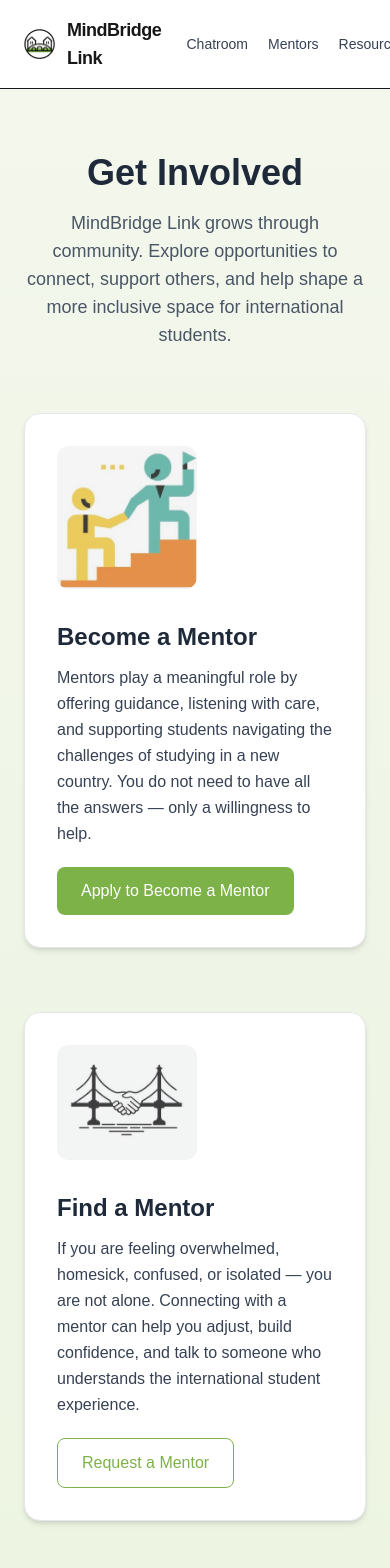
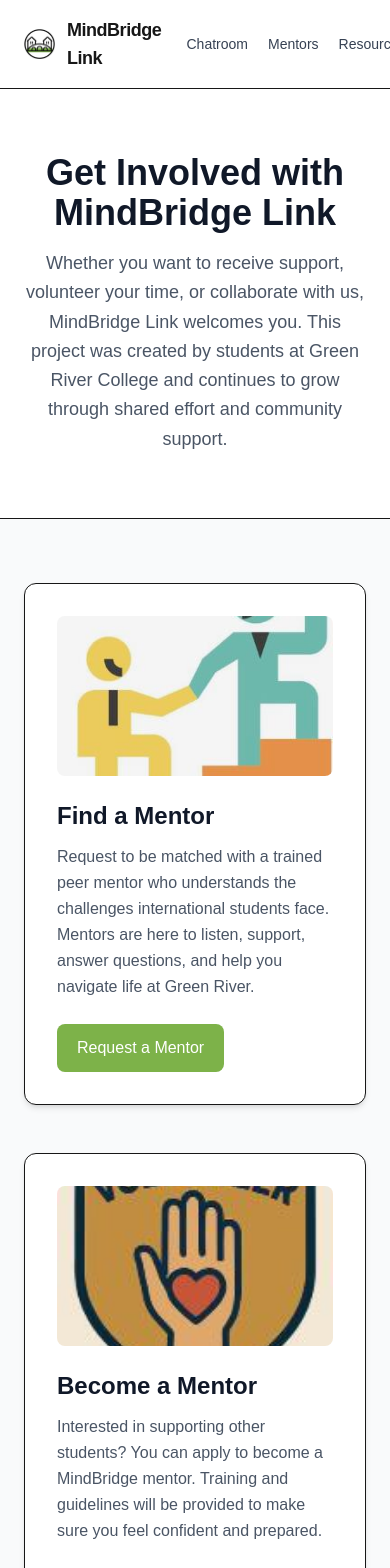
Before and after one commit to 0j0byte/Mindbridge-Link, a Next.js app: page /get-involved in a window 390 px wide. Shown: the top 1568 px of the page. Built offline with nearby package versions, Linux system fonts and the light colour scheme.

Commit message:
Updated pages

```diff
--- a/app/get-involved/page.tsx
+++ b/app/get-involved/page.tsx
@@ -1,141 +1,116 @@
-"use client";
-
-import Image from "next/image";
-
 export default function GetInvolvedPage() {
   return (
-    <div className="min-h-screen bg-gradient-to-b from-[#f3f7ec] to-[#e7f2d9] py-16 px-6">
+    <div className="min-h-screen bg-gray-50 pb-20">
+      {/* HEADER */}
+      <header className="text-center py-16 px-6 bg-white border-b">
+        <h1 className="text-4xl font-bold text-gray-900">
+          Get Involved with MindBridge Link
+        </h1>
+        <p className="mt-4 text-gray-600 max-w-2xl mx-auto text-lg leading-relaxed">
+          Whether you want to receive support, volunteer your time, or
+          collaborate with us, MindBridge Link welcomes you. This project was
+          created by students at Green River College and continues to grow
+          through shared effort and community support.
+        </p>
+      </header>
 
-      {/* HEADER */}
-      <div className="max-w-4xl mx-auto text-center mb-16">
-        <h1 className="text-4xl font-bold text-gray-800">Get Involved</h1>
-        <p className="mt-4 text-lg text-gray-600">
-          MindBridge Link grows through community. Explore opportunities to connect, support others, and help shape a more inclusive space for international students.
+      {/* MAIN GRID */}
+      <section className="max-w-6xl mx-auto mt-16 px-6 grid gap-12 md:grid-cols-3">
+        {/* Card 1 */}
+        <div className="bg-white rounded-xl shadow-md p-8 border">
+          <img
+            src="/mentor_help.jpeg"
+            alt="Find a Mentor"
+            className="w-full h-40 object-cover rounded-lg mb-6"
+          />
+          <h2 className="text-2xl font-semibold text-gray-900 mb-3">
+            Find a Mentor
+          </h2>
+          <p className="text-gray-600 leading-relaxed mb-6">
+            Request to be matched with a trained peer mentor who understands the
+            challenges international students face. Mentors are here to listen,
+            support, answer questions, and help you navigate life at Green River.
           </p>
+          <a
+            href="https://docs.google.com/forms/d/e/1FAIpQLSd0P7o4BpiqXHF61V5nyZvatrFyFduusxnvQCF7SEvoNLwjRA/viewform?usp=publish-editor"
+            target="_blank"
+            className="inline-block px-5 py-3 bg-[#7db249] text-white rounded-lg font-medium hover:bg-[#6da545] transition"
+          >
+            Request a Mentor
+          </a>
         </div>
 
-      {/* MAIN CONTENT */}
-      <div className="max-w-5xl mx-auto space-y-16">
+        {/* Card 2 */}
+        <div className="bg-white rounded-xl shadow-md p-8 border">
+          <img
+            src="/volunteer_badge.jpeg"
+            alt="Become a Mentor"
+            className="w-full h-40 object-cover rounded-lg mb-6"
+          />
+          <h2 className="text-2xl font-semibold text-gray-900 mb-3">
+            Become a Mentor
+          </h2>
+          <p className="text-gray-600 leading-relaxed mb-6">
+            Interested in supporting other students? You can apply to become a
+            MindBridge mentor. Training and guidelines will be provided to make
+            sure you feel confident and prepared.
+          </p>
+          <a
+            href="https://docs.google.com/forms/d/e/1FAIpQLScItrJ8-Ax-ceeUrve0Kzl69hG-81qS0Zx-RQMGuzI7MhW5zg/viewform?usp=publish-editor"
+            target="_blank"
+            className="inline-block px-5 py-3 bg-[#7db249] text-white rounded-lg font-medium hover:bg-[#6da545] transition"
+          >
+            Apply to Mentor
+          </a>
+        </div>
 
-        {/* SECTION 1: Join as a Mentor */}
-        <section className="bg-white rounded-2xl p-8 shadow-md border border-gray-200 flex flex-col md:flex-row gap-8 items-start">
-          <Image
-            src="/mentor_help.jpeg"
-            width={140}
-            height={140}
-            alt=""
-            className="rounded-xl object-cover"
+        {/* Card 3 */}
+        <div className="bg-white rounded-xl shadow-md p-8 border">
+          <img
+            src="/handshake_icon.jpeg"
+            alt="Partner with Us"
+            className="w-full h-40 object-cover rounded-lg mb-6"
           />
-
-          <div className="flex-1">
-            <h2 className="text-2xl font-semibold text-gray-800">Become a Mentor</h2>
-            <p className="mt-3 text-gray-700 leading-relaxed">
-              Mentors play a meaningful role by offering guidance, listening with care, and supporting students
-              navigating the challenges of studying in a new country. You do not need to have all the answers — only a willingness to help.
+          <h2 className="text-2xl font-semibold text-gray-900 mb-3">
+            Partner with Us
+          </h2>
+          <p className="text-gray-600 leading-relaxed mb-6">
+            If you are an organization, program, or community member who would
+            like to collaborate, we welcome partnerships that expand access to
+            culturally responsive support.
           </p>
-
           <a
-              href="https://docs.google.com/forms/d/e/1FAIpQLScItrJ8-Ax-ceeUrve0Kzl69hG-81qS0Zx-RQMGuzI7MhW5zg/viewform"
+            href="https://docs.google.com/forms/d/e/1FAIpQLSdHfOQGBkt-hwj22ihbcVneW6ulwthvNTcd9Hg36tXNXPChQQ/viewform?usp=dialog"
             target="_blank"
-              className="inline-block mt-5 px-6 py-3 bg-[#7db249] text-white rounded-lg font-medium hover:bg-[#6aa03e] transition"
+            className="inline-block px-5 py-3 bg-[#7db249] text-white rounded-lg font-medium hover:bg-[#6da545] transition"
           >
-              Apply to Become a Mentor
+            Partnership Form
           </a>
         </div>
       </section>
 
-        {/* SECTION 2: Request a Mentor */}
-        <section className="bg-white rounded-2xl p-8 shadow-md border border-gray-200 flex flex-col md:flex-row gap-8 items-start">
-          <Image
-            src="/bridge_handshake.jpeg"
-            width={140}
-            height={140}
-            alt=""
-            className="rounded-xl object-cover"
-          />
+      {/* FOOTER */}
+      <footer className="mt-24 text-center text-gray-600 text-sm">
+        <p>MindBridge Link · Created by Students at Green River College</p>
 
-          <div className="flex-1">
-            <h2 className="text-2xl font-semibold text-gray-800">Find a Mentor</h2>
-            <p className="mt-3 text-gray-700 leading-relaxed">
-              If you are feeling overwhelmed, homesick, confused, or isolated — you are not alone. Connecting with a mentor can help you adjust, build confidence, and talk to someone who understands the international student experience.
-            </p>
-
+        <div className="mt-4 flex justify-center gap-6 text-gray-600">
+          <a href="/" className="hover:text-gray-900">Home</a>
+          <a href="/chat" className="hover:text-gray-900">Chatroom</a>
+          <a href="/mentors" className="hover:text-gray-900">Mentors</a>
+          <a href="/resources" className="hover:text-gray-900">Resources</a>
           <a
-              href="https://docs.google.com/forms/d/e/1FAIpQLSd0P7o4BpiqXHF61V5nyZvatrFyFduusxnvQCF7SEvoNLwjRA/viewform?usp=publish-editor"
+            href="https://www.instagram.com/mindbridge.greenriver"
             target="_blank"
-              className="inline-block mt-5 px-6 py-3 border border-[#7db249] text-[#7db249] rounded-lg font-medium hover:bg-green-50 transition"
+            className="hover:text-gray-900"
           >
-              Request a Mentor
+            Instagram
           </a>
-          </div>
-        </section>
-
-        {/* SECTION 3: Volunteer / Partner */}
-        <section className="bg-white rounded-2xl p-8 shadow-md border border-gray-200 flex flex-col md:flex-row gap-8 items-start">
-          <Image
-            src="/volunteer_badge.jpeg"
-            width={140}
-            height={140}
-            alt=""
-            className="rounded-xl object-cover"
-          />
-
-          <div className="flex-1">
-            <h2 className="text-2xl font-semibold text-gray-800">Partner With Us</h2>
-            <p className="mt-3 text-gray-700 leading-relaxed">
-              We collaborate with student organizations, cultural clubs, counselors, and academic departments
-              to expand support for international students. If your group shares our mission, we would love to connect.
-            </p>
-
-            <a
-              href="https://docs.google.com/forms/d/e/1FAIpQLSdHfOQGBkt-hwj22ihbcVneW6ulwthvNTcd9Hg36tXNXPChQQ/viewform?usp=dialog"
-              target="_blank"
-              className="inline-block mt-5 px-6 py-3 border border-[#7db249] text-[#7db249] rounded-lg font-medium hover:bg-green-50 transition"
-            >
-              Partnership Inquiry Form
-            </a>
-          </div>
-        </section>
-
-        {/* SECTION 4: Feedback */}
-        <section className="bg-white rounded-2xl p-8 shadow-md border border-gray-200 flex flex-col md:flex-row gap-8 items-start">
-          <Image
-            src="/group_discussion.jpeg"
-            width={140}
-            height={140}
-            alt=""
-            className="rounded-xl object-cover"
-          />
-
-          <div className="flex-1">
-            <h2 className="text-2xl font-semibold text-gray-800">Share Your Feedback</h2>
-            <p className="mt-3 text-gray-700 leading-relaxed">
-              MindBridge Link is shaped by the voices of the students who use it. If you have suggestions, ideas,
-              or needs that we can better support, please share. Your feedback directly improves our work.
-            </p>
-
           <a
             href="https://docs.google.com/forms/d/e/1FAIpQLScDyXkvA6LkpaoUPEWkutZpzO4y7J-v2gMga_Ycs-6rj8Wvsw/viewform?usp=dialog"
             target="_blank"
-              className="inline-block mt-5 px-6 py-3 border border-gray-300 text-gray-700 rounded-lg font-medium hover:bg-gray-50 transition"
+            className="hover:text-gray-900"
           >
-              Open Feedback Form
-            </a>
-          </div>
-        </section>
-
-      </div>
-
-      {/* FOOTER */}
-      <footer className="mt-24 border-t pt-10 pb-6 text-center text-gray-600">
-        <p>MindBridge Link — Created by Students at Green River College</p>
-        <div className="mt-2 flex justify-center gap-6">
-          <a href="/" className="text-[#7db249] hover:underline">Home</a>
-          <a href="/chat" className="text-[#7db249] hover:underline">Chatroom</a>
-          <a href="/resources" className="text-[#7db249] hover:underline">Resources</a>
-          <a href="/mentors" className="text-[#7db249] hover:underline">Mentors</a>
-          <a href="https://www.instagram.com/mindbridge.greenriver" target="_blank" className="text-[#7db249] hover:underline">
-            Instagram
+            Feedback
           </a>
         </div>
       </footer>
--- a/app/resources/page.tsx
+++ b/app/resources/page.tsx
@@ -1,179 +1,191 @@
-"use client";
-
-import Image from "next/image";
-
 export default function ResourcesPage() {
   return (
-    <div className="min-h-screen bg-gradient-to-b from-[#f3f7ec] to-[#e7f2d9] py-16 px-6">
+    <div className="min-h-screen bg-gray-50 pb-20">
+      {/* HEADER */}
+      <header className="text-center py-16 px-6 bg-white border-b">
+        <h1 className="text-4xl font-bold text-gray-900">Resources</h1>
+        <p className="mt-4 text-gray-600 max-w-2xl mx-auto text-lg leading-relaxed">
+          These resources are designed specifically with international students
+          in mind. Many students face challenges around mental health, academic
+          pressure, cultural adjustment, and homesickness. You are not alone,
+          and help is available.
+        </p>
+      </header>
 
-      {/* HEADER */}
-      <div className="max-w-4xl mx-auto text-center mb-16">
-        <h1 className="text-4xl font-bold text-gray-800">Resources for International Students</h1>
-        <p className="mt-4 text-lg text-gray-600">
-          Support designed to meet the emotional, academic, and cultural needs of international students.
-        </p>
-      </div>
-
-      <div className="max-w-5xl mx-auto space-y-16">
-
-        {/* STUDY HIGHLIGHT */}
-        <section className="bg-white rounded-2xl p-8 shadow-md border border-gray-200">
-          <h2 className="text-2xl font-semibold text-gray-800 flex items-center gap-3">
-            <Image src="/mentor_help.jpeg" width={40} height={40} alt="" className="rounded-md" />
-            Mental Health Context
-          </h2>
-
-          <p className="mt-4 text-gray-700 leading-relaxed">
-            Research from the National Institutes of Health (2024) found that international students
-            experience higher rates of suicide attempts compared to domestic students. This is often
-            connected to cultural stigma, separation from family, academic pressure, and difficulty accessing familiar support systems.
+      {/* SECTION 1: Key Study */}
+      <section className="max-w-4xl mx-auto mt-16 px-6">
+        <h2 className="text-2xl font-semibold text-gray-900 mb-4">
+          Understanding International Student Mental Health
+        </h2>
+        <div className="bg-white border rounded-xl p-6 shadow-sm">
+          <p className="text-gray-700 leading-relaxed">
+            A recent peer-reviewed study found that international students
+            attempt suicide at significantly higher rates than domestic students
+            in the United States. This highlights the importance of culturally
+            responsive support services that meet students where they are.
           </p>
-
-          <p className="mt-3 text-gray-700">
-            Because of this, culturally responsive resources are essential—not optional. The following
-            list includes support options that international students can access confidentially and safely.
-          </p>
-
           <a
             href="https://pmc.ncbi.nlm.nih.gov/articles/PMC10973160/"
             target="_blank"
-            className="inline-block mt-4 text-[#7db249] underline hover:text-[#587a32]"
+            className="mt-4 inline-block text-[#7db249] font-medium hover:underline"
           >
-            View full study
+            Read the full study
           </a>
-        </section>
+        </div>
+      </section>
 
-        {/* CRISIS SECTION */}
-        <section>
-          <h2 className="text-2xl font-bold text-gray-800 mb-6">Crisis Support</h2>
+      {/* SECTION 2: Green River Resources */}
+      <section className="max-w-4xl mx-auto mt-20 px-6">
+        <h2 className="text-2xl font-semibold text-gray-900 mb-4">
+          Support at Green River College
+        </h2>
 
-          <div className="grid md:grid-cols-3 gap-6">
+        <div className="grid md:grid-cols-2 gap-8">
+          {/* Counseling */}
+          <div className="bg-white border rounded-xl p-6 shadow-sm">
+            <h3 className="text-xl font-semibold text-gray-900">Counseling Services</h3>
+            <p className="text-gray-600 leading-relaxed mt-2">
+              Free, confidential counseling for students. Support is available
+              for stress, anxiety, cultural adjustment, and more.
+            </p>
+            <a
+              href="https://www.greenriver.edu/students/counseling-services/"
+              target="_blank"
+              className="mt-4 inline-block text-[#7db249] hover:underline"
+            >
+              Visit Counseling Services
+            </a>
+          </div>
 
-            <div className="bg-white rounded-2xl p-6 shadow border">
-              <h3 className="font-semibold text-lg text-gray-800">U.S. Crisis Lifeline</h3>
-              <p className="text-gray-600 mt-2">Call 988 from any U.S. phone.</p>
-              <p className="text-gray-600">Available 24/7.</p>
-            </div>
+          {/* International Advising */}
+          <div className="bg-white border rounded-xl p-6 shadow-sm">
+            <h3 className="text-xl font-semibold text-gray-900">International Student Advising</h3>
+            <p className="text-gray-600 leading-relaxed mt-2">
+              Advisers can help with immigration questions, paperwork, academic
+              planning, cultural adjustment, and emergency situations.
+            </p>
+            <a
+              href="https://www.greenriver.edu/international/"
+              target="_blank"
+              className="mt-4 inline-block text-[#7db249] hover:underline"
+            >
+              Visit International Programs
+            </a>
+          </div>
 
-            <div className="bg-white rounded-2xl p-6 shadow border">
-              <h3 className="font-semibold text-lg text-gray-800">Crisis Text Line</h3>
-              <p className="text-gray-600 mt-2">Text HOME to 741741 for support.</p>
-              <p className="text-gray-600">Confidential and available 24/7.</p>
-            </div>
+          {/* Crisis Line */}
+          <div className="bg-white border rounded-xl p-6 shadow-sm">
+            <h3 className="text-xl font-semibold text-gray-900">24/7 Crisis Line</h3>
+            <p className="text-gray-600 leading-relaxed mt-2">
+              If you or someone you know is in immediate crisis, you can call
+              King County Crisis Line for urgent support at any time.
+            </p>
+            <p className="mt-2 text-gray-900 font-semibold">
+              Phone: 866-427-4747
+            </p>
+          </div>
 
-            <div className="bg-white rounded-2xl p-6 shadow border">
-              <h3 className="font-semibold text-lg text-gray-800">International Hotlines</h3>
-              <a
-                href="https://www.opencounseling.com/suicide-hotlines"
-                target="_blank"
-                className="text-[#7db249] underline text-sm mt-2 inline-block"
-              >
-                Search by country
-              </a>
-            </div>
+          {/* Campus Safety */}
+          <div className="bg-white border rounded-xl p-6 shadow-sm">
+            <h3 className="text-xl font-semibold text-gray-900">Campus Safety</h3>
+            <p className="text-gray-600 leading-relaxed mt-2">
+              For emergencies on campus, contact Campus Safety. They can assist
+              with well-being checks, safety concerns, and urgent support.
+            </p>
+            <p className="mt-2 text-gray-900 font-semibold">
+              Phone: 253-288-3350
+            </p>
+          </div>
+        </div>
+      </section>
 
+      {/* SECTION 3: External Culturally Responsive Supports */}
+      <section className="max-w-4xl mx-auto mt-20 px-6">
+        <h2 className="text-2xl font-semibold text-gray-900 mb-4">
+          Culturally Responsive Online Support
+        </h2>
+
+        <div className="grid md:grid-cols-2 gap-8">
+          <div className="bg-white border rounded-xl p-6 shadow-sm">
+            <h3 className="text-xl font-semibold text-gray-900">7 Cups</h3>
+            <p className="text-gray-600 mt-2 leading-relaxed">
+              Free, anonymous online emotional support. Students can talk with
+              trained listeners who understand cultural and adjustment stress.
+            </p>
+            <a
+              href="https://www.7cups.com"
+              target="_blank"
+              className="mt-4 inline-block text-[#7db249] hover:underline"
+            >
+              Visit 7 Cups
+            </a>
           </div>
-        </section>
 
-        {/* TALK TO SOMEONE */}
-        <section>
-          <h2 className="text-2xl font-bold text-gray-800 mb-6">Talk to Someone</h2>
+          <div className="bg-white border rounded-xl p-6 shadow-sm">
+            <h3 className="text-xl font-semibold text-gray-900">The Steve Fund</h3>
+            <p className="text-gray-600 mt-2 leading-relaxed">
+              The nation’s leading nonprofit focused on the mental health of
+              students of color. Offers culturally grounded support and education.
+            </p>
+            <a
+              href="https://www.stevefund.org"
+              target="_blank"
+              className="mt-4 inline-block text-[#7db249] hover:underline"
+            >
+              Visit The Steve Fund
+            </a>
+          </div>
 
-          <div className="grid md:grid-cols-2 gap-6">
+          <div className="bg-white border rounded-xl p-6 shadow-sm">
+            <h3 className="text-xl font-semibold text-gray-900">ULifeline</h3>
+            <p className="text-gray-600 mt-2 leading-relaxed">
+              A mental-health resource created specifically for college students.
+              Offers self-assessments, coping tools, and guidance.
+            </p>
+            <a
+              href="https://www.ulifeline.org"
+              target="_blank"
+              className="mt-4 inline-block text-[#7db249] hover:underline"
+            >
+              Visit ULifeline
+            </a>
+          </div>
 
-            {/* Chatroom */}
-            <div className="bg-white rounded-2xl p-6 shadow border flex items-start gap-4">
-              <Image src="/bridge_handshake.jpeg" width={60} height={60} alt="" className="rounded-md" />
-              <div>
-                <h3 className="font-semibold text-lg text-gray-800">MindBridge Chatroom</h3>
-                <p className="text-gray-600 mt-1">
-                  A supportive space where students can connect, share challenges, or ask questions.
-                  Mentors monitor the chatroom daily.
-                </p>
-                <a href="/chat" className="text-[#7db249] underline mt-2 inline-block">
-                  Join the chatroom
-                </a>
-              </div>
-            </div>
+          <div className="bg-white border rounded-xl p-6 shadow-sm">
+            <h3 className="text-xl font-semibold text-gray-900">DoSomething.org</h3>
+            <p className="text-gray-600 mt-2 leading-relaxed">
+              Youth-led social impact campaigns, including mental health,
+              community building, and support opportunities.
+            </p>
+            <a
+              href="https://www.dosomething.org"
+              target="_blank"
+              className="mt-4 inline-block text-[#7db249] hover:underline"
+            >
+              Visit DoSomething
+            </a>
+          </div>
+        </div>
+      </section>
 
-            {/* Mentor */}
-            <div className="bg-white rounded-2xl p-6 shadow border flex items-start gap-4">
-              <Image src="/handshake_icon.jpeg" width={60} height={60} alt="" className="rounded-md" />
-              <div>
-                <h3 className="font-semibold text-lg text-gray-800">Find a Mentor</h3>
-                <p className="text-gray-600 mt-1">
-                  Request guidance from someone who understands the international student experience.
-                </p>
-                <a
-                  href="https://docs.google.com/forms/d/e/1FAIpQLSd0P7o4BpiqXHF61V5nyZvatrFyFduusxnvQCF7SEvoNLwjRA/viewform"
-                  target="_blank"
-                  className="text-[#7db249] underline mt-2 inline-block"
-                >
-                  Request a mentor
-                </a>
-              </div>
-            </div>
+      {/* FOOTER */}
+      <footer className="mt-24 text-center text-gray-600 text-sm">
+        <p>MindBridge Link · Created by Students at Green River College</p>
 
-          </div>
-        </section>
-
-        {/* HIGH-VALUE RESOURCES */}
-        <section>
-          <h2 className="text-2xl font-bold text-gray-800 mb-6">Additional Support</h2>
-
-          <div className="space-y-4">
-            <ResourceLink title="7 Cups — Free Emotional Support" url="https://www.7cups.com" />
-            <ResourceLink title="ULifeline — Mental Health for College Students" url="https://ulifeline.org" />
-            <ResourceLink title="The Steve Fund — Support for Students of Color" url="https://www.stevefund.org" />
-            <ResourceLink
-              title="NAMI — Mental Health Resources for Immigrant Communities"
-              url="https://www.nami.org/Your-Journey/Identity-and-Cultural-Dimensions/Immigrants-and-Refugees"
-            />
-            <ResourceLink
-              title="DoSomething.org — Mental Health Campaigns for Students"
-              url="https://www.dosomething.org/us/campaigns?causes=mental-health"
-            />
-          </div>
-        </section>
-
-        {/* PARTNER SECTION */}
-        <section>
-          <h2 className="text-2xl font-bold text-gray-800 mb-4">
-            Partner With Us
-          </h2>
-          <p className="text-gray-700 max-w-2xl">
-            MindBridge Link is open to collaborations with campus departments, student groups,
-            and community organizations committed to supporting international student well-being.
-          </p>
+        <div className="mt-4 flex justify-center gap-6 text-gray-600">
+          <a href="/" className="hover:text-gray-900">Home</a>
+          <a href="/chat" className="hover:text-gray-900">Chatroom</a>
+          <a href="/mentors" className="hover:text-gray-900">Mentors</a>
+          <a href="/get-involved" className="hover:text-gray-900">Get Involved</a>
           <a
-            href="https://docs.google.com/forms/d/e/1FAIpQLSdHfOQGBkt-hwj22ihbcVneW6ulwthvNTcd9Hg36tXNXPChQQ/viewform?usp=dialog"
+            href="https://www.instagram.com/mindbridge.greenriver"
             target="_blank"
-            className="inline-block mt-4 text-[#7db249] underline hover:text-[#587a32]"
+            className="hover:text-gray-900"
           >
-            Partnership Inquiry Form
+            Instagram
           </a>
-        </section>
-
-      </div>
+        </div>
+      </footer>
     </div>
   );
 }
-
-function ResourceLink({
-  title,
-  url,
-}: {
-  title: string;
-  url: string;
-}) {
-  return (
-    <a
-      href={url}
-      target="_blank"
-      className="block bg-white border rounded-xl p-4 shadow hover:shadow-md transition"
-    >
-      <p className="font-medium text-gray-800">{title}</p>
-      <p className="text-[#7db249] text-sm underline mt-1">Visit site</p>
-    </a>
-  );
-}
```
Lines whose indentation alone changed are shown as unchanged.
